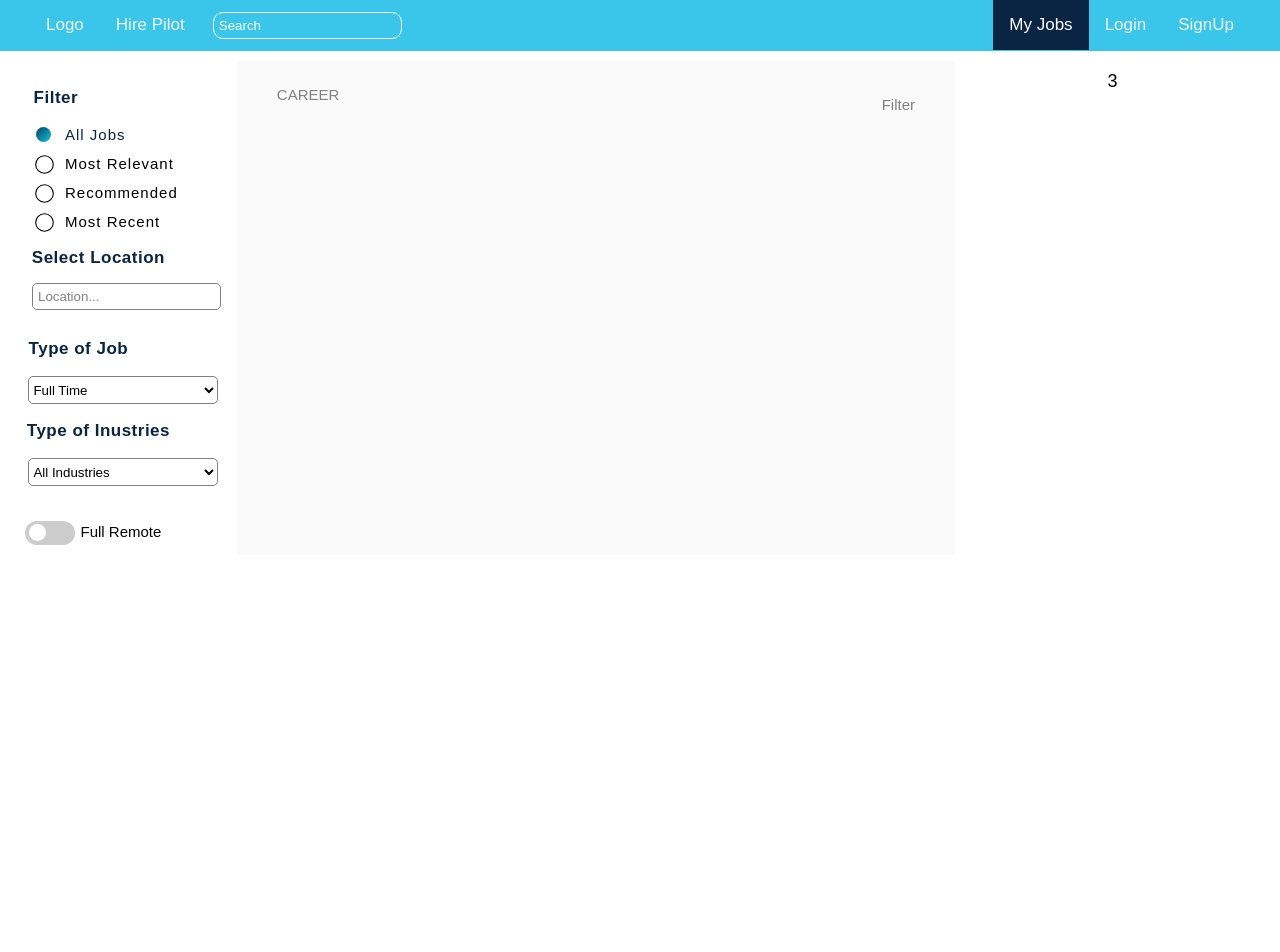
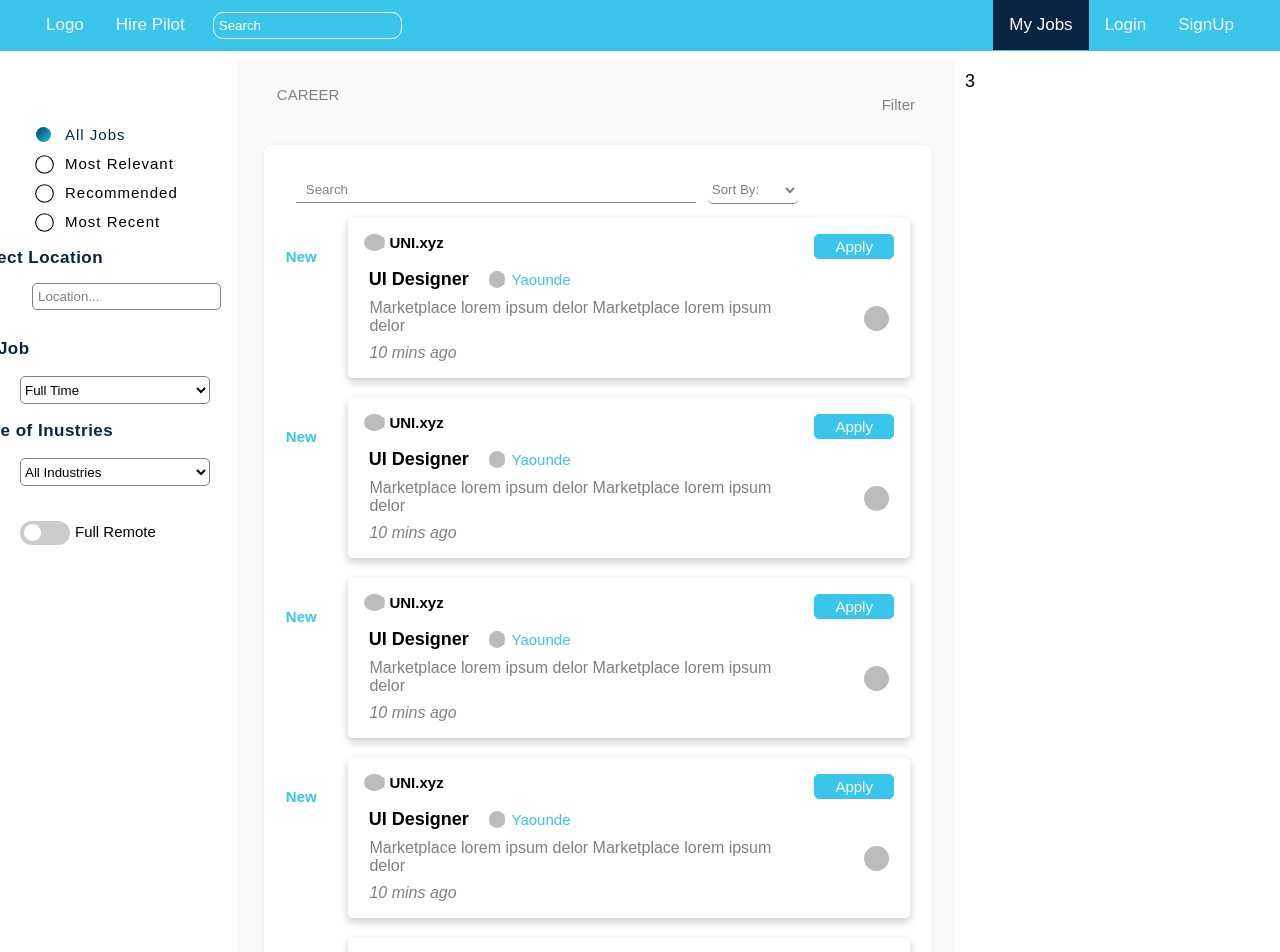
Before and after one commit to Lukong123/hire-pilot, a React (Create React App) app in the folder hire-pilot-frontend/: page / in a window 1280 px wide. Shown: the top 952 px of the page. Before the commit the page ends 800 px from the top, so only its background shows below. Built offline with nearby package versions, Linux system fonts and the light colour scheme.

Commit message:
worked on main side box

```diff
--- a/hire-pilot-frontend/src/App.css
+++ b/hire-pilot-frontend/src/App.css
@@ -61,7 +61,6 @@
 	/* border: 1px solid rgba(0, 0, 0, 0.8); */
 	padding: 10px;
 	font-size: 18px;
-	text-align: center;
   }
 
 /* Sidebar */
@@ -290,3 +289,188 @@ input:checked + .slider {
 	padding-right: 30px;
 	padding-top: 10px;
 }
+
+/* box */
+
+.box{
+	background: white;
+	width: 90%;
+	border: 2px solid whitesmoke;
+	border-radius: 10px;
+	margin: 15px;
+	padding: 20px;
+}
+
+.searchone{
+	width: 400px;
+	padding: 5px;
+	margin: 0.9em;
+	border: 1px solid gray;
+	border-top: none;
+	border-right: none;
+	border-left: none;
+	outline: none;
+  }
+
+  .searchone:focus{
+	color: #0A2543;
+  }
+
+  .searchone::placeholder{
+	color: gray;
+	padding-left: 5px;
+  }
+
+  /* .midsort{
+	color: gray;
+	font-size: 15px;
+	padding-bottom: -20px;
+	border-bottom: 3px solid red;
+	padding-top: 30px;
+  } */
+
+  .eselect {
+	width: 90px;
+	height: 28px;
+	border: 1px solid gray;
+	color: gray;
+	outline: none;
+	border-right: none;
+	border-left: none;
+	border-top: none;
+	padding-left: -30;
+  }
+
+  .main-box {
+	display: grid;
+	grid-template-columns: 10% 90%;
+	padding: 1px;
+  }
+  .side-box {
+	padding: 1px;
+	font-size: 15px;
+  }
+  .main-side-box{
+	margin-bottom: 15px;
+  }
+
+/* Card */
+.card {
+	box-shadow: 0 4px 8px 0 rgba(0,0,0,0.2);
+	transition: 0.3s;
+	width: 100%;
+	height: 100%;
+	border-radius: 5px;
+  }
+
+  .card:hover {
+	box-shadow: 0 8px 16px 0 rgba(0,0,0,0.2);
+  }
+
+  /* img {
+	border-radius: 5px 5px 0 0;
+  }
+   */
+  .container {
+	padding: 2px 16px;
+  }
+
+  .compa{
+	float: left;
+	margin-top: 15px;
+  }
+
+  .dot {
+	height: 25px;
+	width: 25px;
+	background-color: #bbb;
+	color: #bbb;
+	border-radius: 50%;
+	/* float: left; */
+  }
+
+  .companyName{
+	font-weight: bold;
+  }
+  .applybtn{
+	color: white;
+	background-color: #3AC6EA;
+	border: 1px solid #3AC6EA;
+	border-radius: 5px;
+	height: 25px;
+	width: 80px;
+	font-size: 15px;
+	float: right;
+	margin-top: 15px;
+  }
+
+  .applybtn a{
+	text-decoration: none;
+	color: white;
+  }
+
+  .compp{
+	float: left;
+	margin-top: 50px;
+	margin-left: -75px;
+	white-space: nowrap;
+
+  }
+
+  .position{
+	font-size: 18px;
+	font-weight: bold;
+	padding-right: 20px;
+
+  }
+
+  .location{
+	color: #3AC6EA;
+	margin-left: 2px;
+
+  }
+
+  .greytext{
+	margin-top:80px;
+	color: gray;
+	margin-left: -10px ;
+	font-size: 16px;
+	margin-left: 5px;
+  }
+  .time{
+	float: left;
+	margin-top: -7px;
+	font-weight: lighter;
+	font-style: italic;
+  }
+
+  .box-sub{
+	background-color: lightblue;
+	width: 100%;
+	border: 1px solid red;
+	padding: 10px;
+	margin: 10px;
+	border-radius: 15px;
+  }
+
+  .jobtext{
+	width: 80%;
+  }
+
+  .likes{
+	float: right;
+	margin-top: -60px;
+	margin-right: 5px;
+  }
+
+  .tag{
+	color: #3AC6EA;
+	margin-top: 50%;
+	font-weight: bold;
+  }
+
+  .see-all{
+	color: #3AC6EA;
+	font-weight: bold;
+	margin-left: 50%;
+  }
--- a/hire-pilot-frontend/src/App.js
+++ b/hire-pilot-frontend/src/App.js
@@ -89,8 +89,194 @@ function App() {
         <p>Filter</p>
       </div>
     </div>
+    <div class='box'>
+    <div class='searchselect'>
+      <input class='searchone' type='search' placeholder='Search'/>
+      {/* <span class='midsort'>Sort By:</span> */}
+      <span>
+
+      <select class='eselect' name='sortType' id='sortType'>
+      <option value="none" selected disabled hidden>Sort By:</option>
+    <option value={'Latest'}>Latest</option>
+    <option value={'New'}>New</option>
+
+  </select>
+      </span>
+      <div class='main-box'>
+        <div class='side-box tag'>
+          New
+        </div>  {/**Ending of sidebox tag */}
+        <div class='side-box main-side-box'>
+        <div class="card">
+  <div class="container">
+    <div class='compa'>
+      <span class='dot'>...d</span> <span class='companyName'> UNI.xyz</span>
+    <span class='dot'></span>
+    </div>
+    <button class='applybtn'><a href='#apply'>Apply</a></button>
+
+    <div class='compp'>
+    <span class='position'>UI Designer</span><span class='dot'>..d</span> <span class='location'> Yaounde</span>
+    <span class='dot'></span>
+    </div>
+
+    <div class='greytext'>
+      <p class='jobtext'>Marketplace lorem ipsum delor Marketplace lorem ipsum delor</p>
+      <p class='time'> 10 mins ago</p>
+    <span class='dot'></span>
+
+    </div>
+    <div class='likes'>
+      <p class='dot'></p>
+    </div>
+   </div> {/**Ending of container */}
+
   </div>
-  <div class="grid-item">3</div>
+</div> {/*Ending of main side box*/}
+
+        </div>
+        <div class='main-box'>
+        <div class='side-box tag'>
+          New
+        </div>  {/**Ending of sidebox tag */}
+        <div class='side-box main-side-box'>
+        <div class="card">
+  <div class="container">
+    <div class='compa'>
+      <span class='dot'>...d</span> <span class='companyName'> UNI.xyz</span>
+    <span class='dot'></span>
+    </div>
+    <button class='applybtn'><a href='#apply'>Apply</a></button>
+
+    <div class='compp'>
+    <span class='position'>UI Designer</span><span class='dot'>..d</span> <span class='location'> Yaounde</span>
+    <span class='dot'></span>
+    </div>
+
+    <div class='greytext'>
+      <p class='jobtext'>Marketplace lorem ipsum delor Marketplace lorem ipsum delor</p>
+      <p class='time'> 10 mins ago</p>
+    <span class='dot'></span>
+
+    </div>
+    <div class='likes'>
+      <p class='dot'></p>
+    </div>
+   </div> {/**Ending of container */}
+
+  </div>
+</div> {/*Ending of main side box*/}
+
+        </div>
+        <div class='main-box'>
+        <div class='side-box tag'>
+          New
+        </div>  {/**Ending of sidebox tag */}
+        <div class='side-box main-side-box'>
+        <div class="card">
+  <div class="container">
+    <div class='compa'>
+      <span class='dot'>...d</span> <span class='companyName'> UNI.xyz</span>
+    <span class='dot'></span>
+    </div>
+    <button class='applybtn'><a href='#apply'>Apply</a></button>
+
+    <div class='compp'>
+    <span class='position'>UI Designer</span><span class='dot'>..d</span> <span class='location'> Yaounde</span>
+    <span class='dot'></span>
+    </div>
+
+    <div class='greytext'>
+      <p class='jobtext'>Marketplace lorem ipsum delor Marketplace lorem ipsum delor</p>
+      <p class='time'> 10 mins ago</p>
+    <span class='dot'></span>
+
+    </div>
+    <div class='likes'>
+      <p class='dot'></p>
+    </div>
+   </div> {/**Ending of container */}
+
+  </div>
+</div> {/*Ending of main side box*/}
+
+        </div>
+        <div class='main-box'>
+        <div class='side-box tag'>
+          New
+        </div>  {/**Ending of sidebox tag */}
+        <div class='side-box main-side-box'>
+        <div class="card">
+  <div class="container">
+    <div class='compa'>
+      <span class='dot'>...d</span> <span class='companyName'> UNI.xyz</span>
+    <span class='dot'></span>
+    </div>
+    <button class='applybtn'><a href='#apply'>Apply</a></button>
+
+    <div class='compp'>
+    <span class='position'>UI Designer</span><span class='dot'>..d</span> <span class='location'> Yaounde</span>
+    <span class='dot'></span>
+    </div>
+
+    <div class='greytext'>
+      <p class='jobtext'>Marketplace lorem ipsum delor Marketplace lorem ipsum delor</p>
+      <p class='time'> 10 mins ago</p>
+    <span class='dot'></span>
+
+    </div>
+    <div class='likes'>
+      <p class='dot'></p>
+    </div>
+   </div> {/**Ending of container */}
+
+  </div>
+</div> {/*Ending of main side box*/}
+
+        </div>
+        <div class='main-box'>
+        <div class='side-box tag'>
+          New
+        </div>  {/**Ending of sidebox tag */}
+        <div class='side-box main-side-box'>
+        <div class="card">
+  <div class="container">
+    <div class='compa'>
+      <span class='dot'>...d</span> <span class='companyName'> UNI.xyz</span>
+    <span class='dot'></span>
+    </div>
+    <button class='applybtn'><a href='#apply'>Apply</a></button>
+
+    <div class='compp'>
+    <span class='position'>UI Designer</span><span class='dot'>..d</span> <span class='location'> Yaounde</span>
+    <span class='dot'></span>
+    </div>
+
+    <div class='greytext'>
+      <p class='jobtext'>Marketplace lorem ipsum delor Marketplace lorem ipsum delor</p>
+      <p class='time'> 10 mins ago</p>
+    <span class='dot'></span>
+
+    </div>
+    <div class='likes'>
+      <p class='dot'></p>
+    </div>
+   </div> {/**Ending of container */}
+
+  </div>
+</div> {/*Ending of main side box*/}
+
+        </div> {/*ending of main-box */}
+        <div class='see-all'>
+          <p>see all</p>
+        </div>
+    </div>
+
+  </div>
+
+  </div>
+
+    <div class="grid-item">3</div>
 
 </div>
       </body>
```
